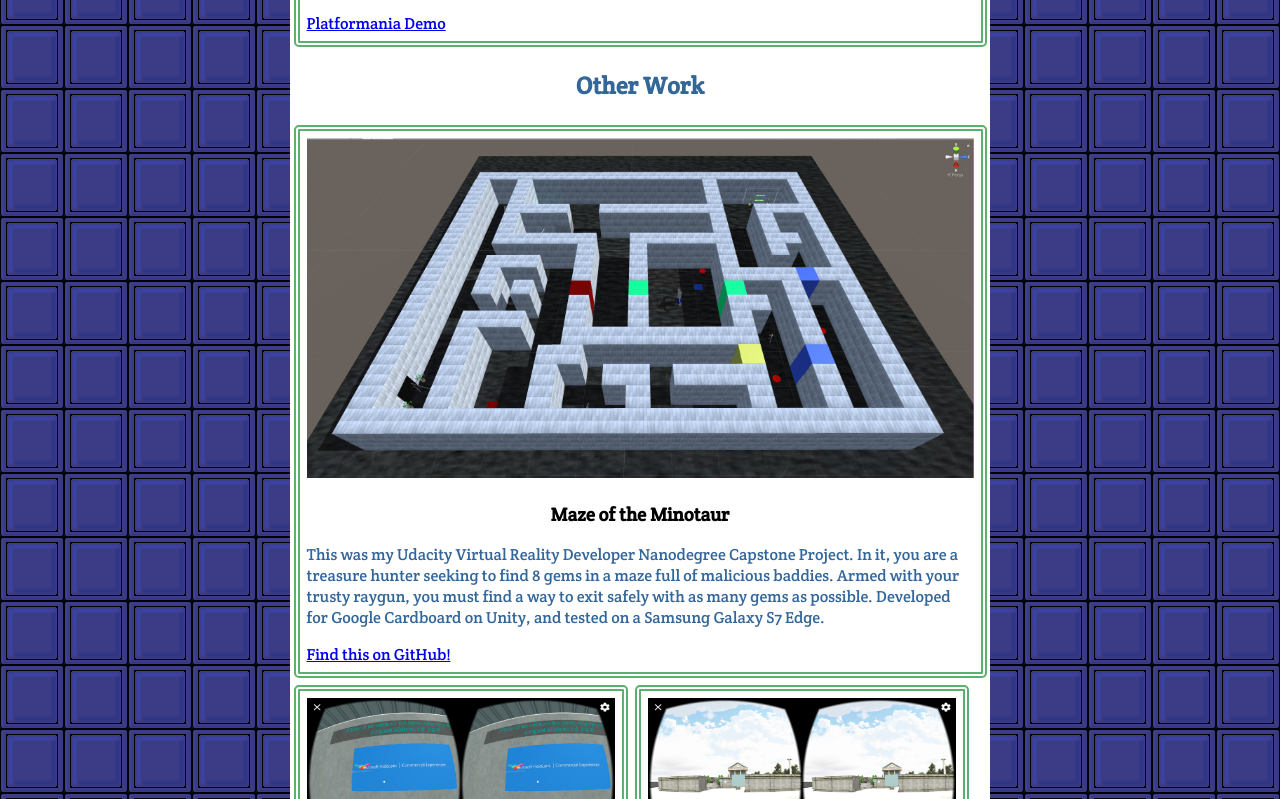
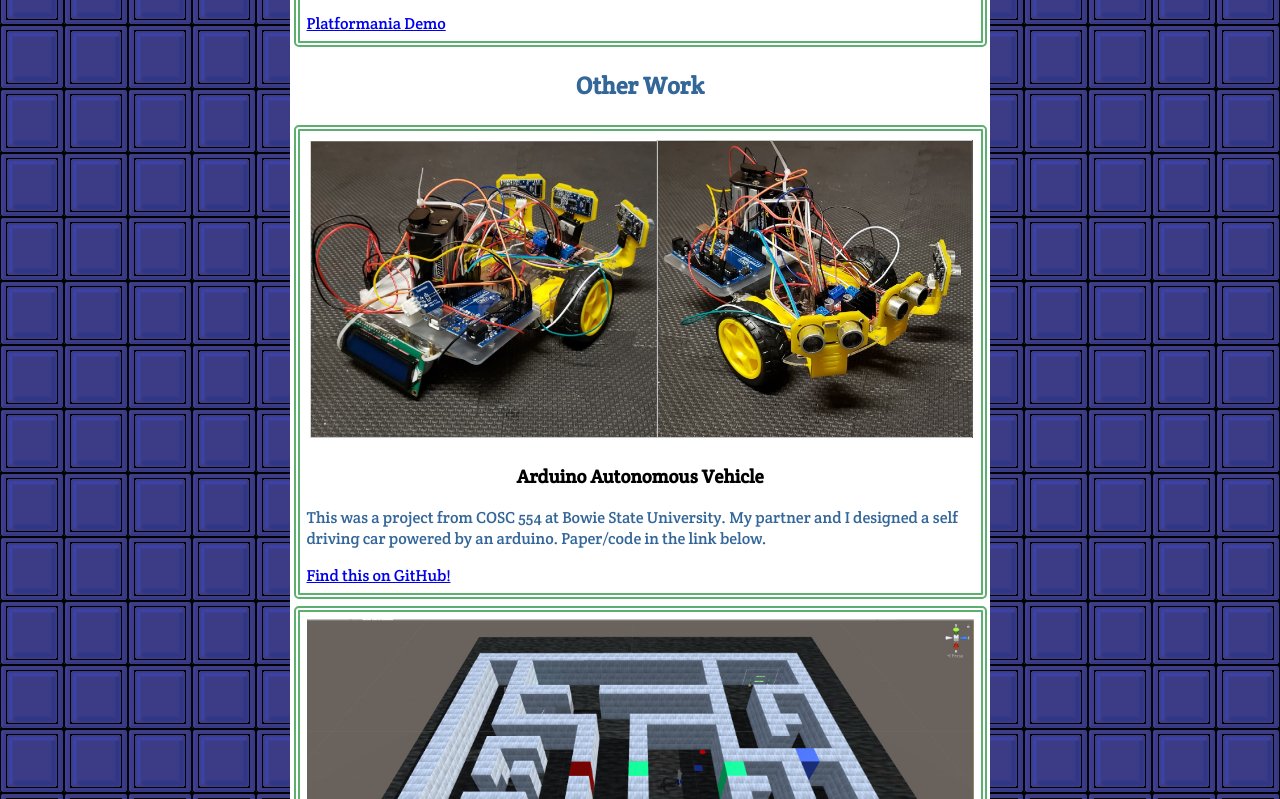
Before and after one commit to mikboy018/mikboy018.github.io, a plain HTML site: page index.html in a window 1280 px wide. Shown: the part 615-1414 px from the top of the page. Drawn offline with Linux system fonts and the light colour scheme.

Commit message:
Added project

```diff
--- a/index.html
+++ b/index.html
@@ -39,6 +39,16 @@
 			</div>
 
 			<h2 class="featured">Other Work</h2>
+			<div class="box primary">
+				<img class="workImg" src="img/AAV.png" alt="applogo">
+				<article>
+					<h3 class="projectTitle">Arduino Autonomous Vehicle</h3>
+					<p>This was a project from COSC 554 at Bowie State University. My partner and I designed a self driving car powered by an arduino. Paper/code in the link below.</p>
+				</article>
+				<a href="https://github.com/mikboy018/SelfDrivingCar-Arduino">Find this on GitHub!</a>
+			</div>
+
+
 			<div class="box primary">
 				<img class="workImg" src="img/MazeOfMinotaur.jpg" alt="applogo">
 				<article>
```
Also changed, not shown: img/AAV.png (added), img/Hmm.png (added).
